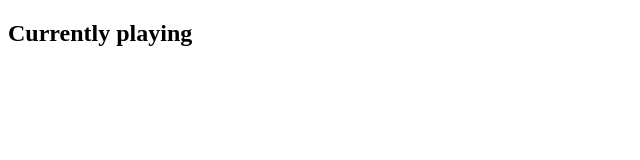
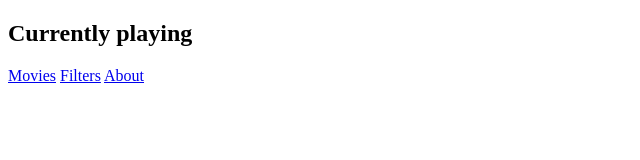
Before and after one commit to thirai-aus/thirai-client, a website: page src/index.html in a window 1280 px wide. Shown: the whole page, without its empty margins (0-640 px from the left). Drawn offline with nearby package versions, Linux system fonts and the light colour scheme; some packages are replaced by stand-ins of ours.

Commit message:
Added menu

```diff
--- a/src/index.html
+++ b/src/index.html
@@ -11,6 +11,12 @@
     <div ng-view>
     </div>
 
+    <nav role="navigation" class="menu">
+      <a href="/movies" class="menu__item">Movies</a>
+      <a href="/filters" class="menu__item">Filters</a>
+      <a href="/about" class="menu__item">About</a>
+    </nav>
+
     <script type="text/javascript" src="components/jquery/dist/jquery.min.js"></script>
     <script type="text/javascript" src="components/angular/angular.js"></script>
     <script type="text/javascript" src="components/angular-route/angular-route.js"></script>
```
